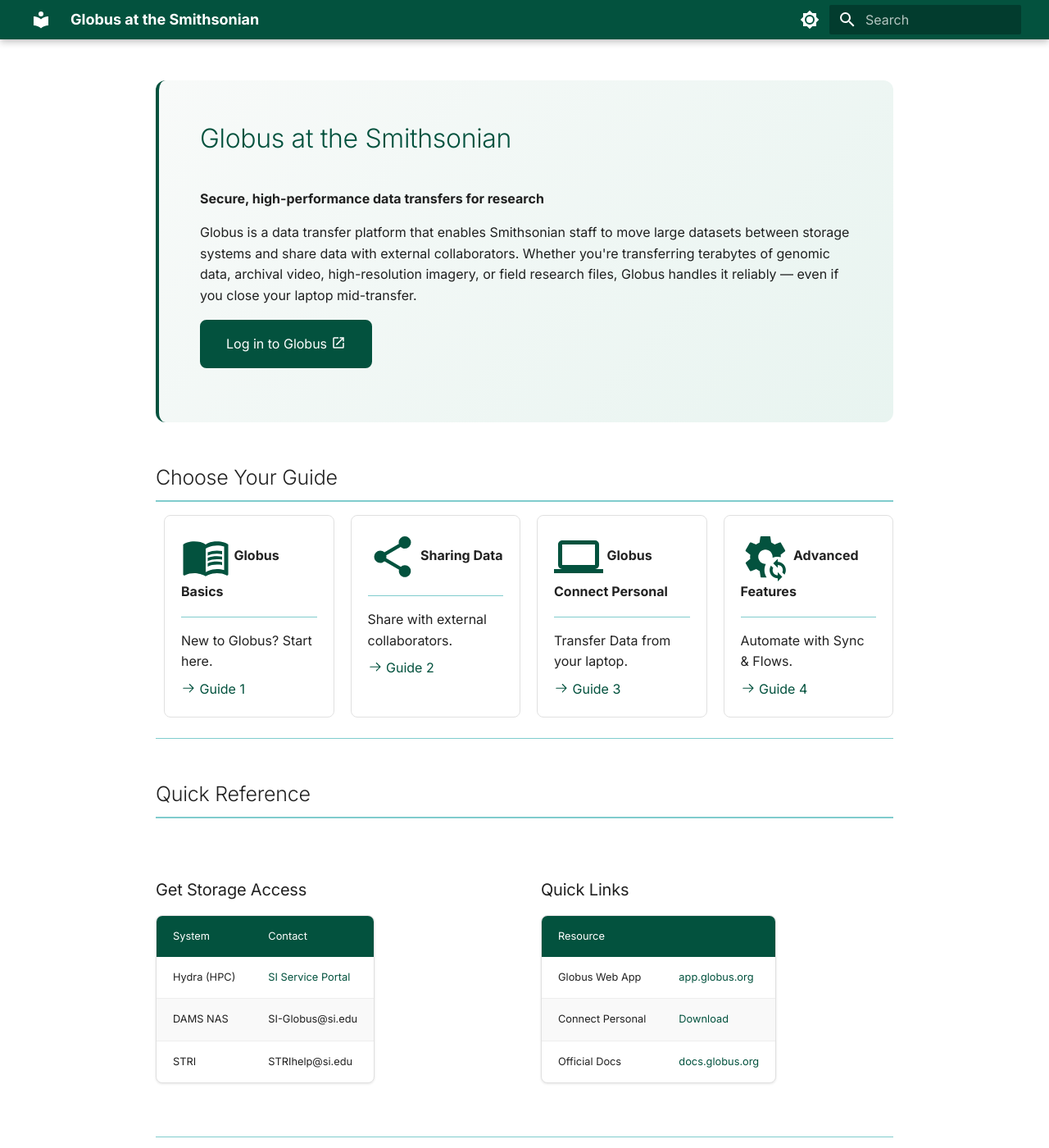
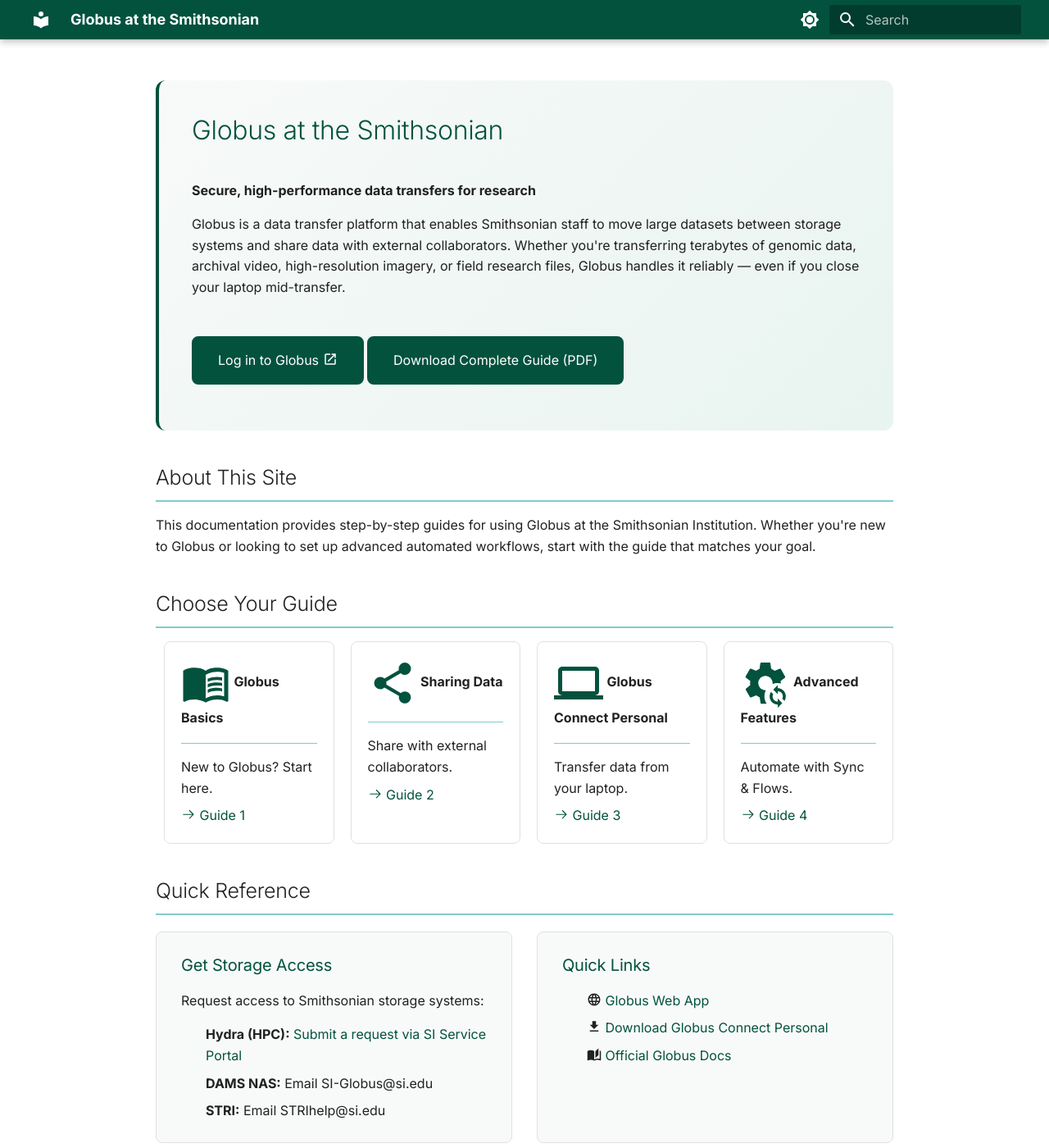
Before and after one commit to Smithsonian/globus-docs, an MkDocs documentation site: the page built from docs/index.md, in a window 1280 px wide and 1400 px high. Shown: the whole window at 82% size. Built offline with MkDocs 1.6.1 and Material for MkDocs 9.7.7, drawn with Linux system fonts in a browser that asks for light colours; some of the changed text lies outside the part shown.

Commit message:
updates to mkdocs

```diff
--- a/docs/index.md
+++ b/docs/index.md
@@ -12,9 +12,18 @@
 
 Globus is a data transfer platform that enables Smithsonian staff to move large datasets between storage systems and share data with external collaborators. Whether you're transferring terabytes of genomic data, archival video, high-resolution imagery, or field research files, Globus handles it reliably — even if you close your laptop mid-transfer.
 
+<div class="hero-buttons" markdown>
+
 [Log in to Globus :material-open-in-new:](https://app.globus.org){ .md-button .md-button--primary }
+[Download Complete Guide (PDF)](pdfs/globus-complete-guide.pdf){ .md-button }
 
 </div>
+
+</div>
+
+## About This Site
+
+This documentation provides step-by-step guides for using Globus at the Smithsonian Institution. Whether you're new to Globus or looking to set up advanced automated workflows, start with the guide that matches your goal.
 
 ## Choose Your Guide
 
@@ -40,7 +49,7 @@
 
     ---
 
-    Transfer Data from your laptop.
+    Transfer data from your laptop.
 
     [:octicons-arrow-right-24: Guide 3](guide3-globus-connect-personal.md)
 
@@ -54,53 +63,37 @@
 
 </div>
 
----
-
 ## Quick Reference
 
-<div class="table-grid" markdown>
+<div class="quick-ref-grid" markdown>
 
-<div markdown>
+<div class="quick-ref-box" markdown>
 
 ### Get Storage Access
 
-| System | Contact |
-|--------|---------|
-| Hydra (HPC) | [SI Service Portal](https://smithsonianprod.servicenowservices.com/si?id=sc_cat_item&sys_id=962e05331b96e05078932f41f54bcb3b) |
-| DAMS NAS | SI-Globus@si.edu |
-| STRI | STRIhelp@si.edu |
+Request access to Smithsonian storage systems:
+
+- **Hydra (HPC):** [Submit a request via SI Service Portal](https://smithsonianprod.servicenowservices.com/si?id=sc_cat_item&sys_id=962e05331b96e05078932f41f54bcb3b)
+- **DAMS NAS:** Email SI-Globus@si.edu
+- **STRI:** Email STRIhelp@si.edu
 
 </div>
 
-<div markdown>
+<div class="quick-ref-box" markdown>
 
 ### Quick Links
 
-| Resource | |
-|----------|--|
-| Globus Web App | [app.globus.org](https://app.globus.org) |
-| Connect Personal | [Download](https://www.globus.org/globus-connect-personal) |
-| Official Docs | [docs.globus.org](https://docs.globus.org) |
+- :material-web: [Globus Web App](https://app.globus.org)
+- :material-download: [Download Globus Connect Personal](https://www.globus.org/globus-connect-personal)
+- :material-book-open-page-variant: [Official Globus Docs](https://docs.globus.org)
 
 </div>
 
 </div>
 
----
-
 ## Need Help?
 
-<div style="text-align: center; padding: 1.5rem 0;" markdown>
-
 **General Support:** SI-Globus@si.edu · **Hydra:** SI-HPC@si.edu · **STRI:** STRIhelp@si.edu
-
-</div>
-
-<div class="button-row" markdown>
-
-[Download Complete Guide (PDF)](pdfs/globus-complete-guide.pdf){ .md-button }
-
-</div>
 
 ---
 
--- a/docs/stylesheets/extra.css
+++ b/docs/stylesheets/extra.css
@@ -1,4 +1,6 @@
-/* ODI Brand Colors */
+/* ===========================================
+   Colors
+   =========================================== */
 :root {
   /* Primary Colors */
   --odi-dark-green: #03523E;
@@ -27,7 +29,9 @@
   --md-typeset-a-color: #80CCCD;
 }
 
-/* Header styling */
+/* ===========================================
+   Header & Navigation
+   =========================================== */
 .md-header {
   background-color: var(--odi-dark-green);
 }
@@ -41,12 +45,13 @@
   width: auto;
 }
 
-/* Navigation tabs */
 .md-tabs {
   background-color: var(--odi-dark-green);
 }
 
-/* Links */
+/* ===========================================
+   Links
+   =========================================== */
 .md-typeset a {
   color: var(--odi-dark-green);
 }
@@ -55,11 +60,18 @@
   color: var(--odi-light-green);
 }
 
-/* Buttons */
+/* ===========================================
+   Buttons
+   =========================================== */
 .md-typeset .md-button {
   background-color: var(--odi-dark-green);
   border-color: var(--odi-dark-green);
   color: white;
+  border-radius: 8px;
+  padding: 0.75rem 1.5rem;
+  font-weight: 500;
+  text-transform: none;
+  letter-spacing: 0;
 }
 
 .md-typeset .md-button:hover {
@@ -72,7 +84,9 @@
   border-color: var(--odi-dark-green);
 }
 
-/* Card grid styling */
+/* ===========================================
+   Card Grid
+   =========================================== */
 .md-typeset .grid.cards > ul {
   display: grid;
   grid-template-columns: repeat(auto-fit, minmax(280px, 1fr));
@@ -84,7 +98,7 @@
 .md-typeset .grid.cards > ul > li {
   border: 1px solid #e0e0e0;
   border-radius: 8px;
-  padding: 1.5rem;
+  padding: 1rem;
   background: white;
   transition: all 0.2s ease;
 }
@@ -99,7 +113,29 @@
   border-color: var(--md-default-fg-color--lightest);
 }
 
-/* Admonitions with ODI colors */
+/* Four cards per row on desktop */
+@media (min-width: 900px) {
+  .md-typeset .grid.cards > ul {
+    grid-template-columns: repeat(4, 1fr);
+  }
+}
+
+/* Icon colors in cards */
+.md-typeset .grid.cards .twemoji,
+.md-typeset .grid.cards .emojione,
+.md-typeset .grid.cards svg {
+  color: var(--odi-dark-green);
+}
+
+/* Larger icons in cards */
+.md-typeset .grid.cards .lg {
+  font-size: 2rem;
+  color: var(--odi-dark-green);
+}
+
+/* ===========================================
+    ODI Colors
+   =========================================== */
 .md-typeset .admonition.note,
 .md-typeset details.note {
   border-color: var(--odi-dark-blue);
@@ -130,84 +166,17 @@
   background-color: rgba(240, 131, 67, 0.1);
 }
 
-/* Table styling */
-.md-typeset table:not([class]) th {
-  background-color: var(--odi-dark-green);
-  color: white;
-}
-
-/* Footer */
-.md-footer {
-  background-color: var(--odi-dark-green);
-}
-
-/* Search highlight */
-.md-search__input::placeholder {
-  color: rgba(255, 255, 255, 0.7);
-}
-
-/* Code blocks */
-.md-typeset code {
-  background-color: rgba(128, 204, 205, 0.15);
-  color: var(--odi-dark-green);
-}
-
-/* Horizontal rules */
-.md-typeset hr {
-  border-color: var(--odi-light-blue);
-}
-
-/* Icon colors in cards */
-.md-typeset .grid.cards .twemoji,
-.md-typeset .grid.cards .emojione,
-.md-typeset .grid.cards svg {
-  color: var(--odi-dark-green);
-}
-
-/* Mermaid diagram styling */
-.mermaid {
-  background: transparent;
-}
-
-/* Subtitle styling */
-.subtitle {
-  font-size: 1.3rem;
-  color: #666;
-  margin-top: -0.5rem;
-  margin-bottom: 1.5rem;
-}
-
-/* Larger icons in cards */
-.md-typeset .grid.cards .lg {
-  font-size: 2rem;
-  color: var(--odi-dark-green);
-}
-
-/* Center the home page content */
-.md-content__inner {
-  max-width: 900px;
-  margin: 0 auto;
-}
-
-/* Four cards per row on desktop */
-@media (min-width: 900px) {
-  .md-typeset .grid.cards > ul {
-    grid-template-columns: repeat(4, 1fr);
-  }
-}
-
-/* Smaller card padding for 4-column layout */
-.md-typeset .grid.cards > ul > li {
-  padding: 1rem;
-}
-
+/* ===========================================
+   Tables
+   =========================================== */
 .md-typeset table:not([class]) {
   border-radius: 8px;
   overflow: hidden;
   box-shadow: 0 1px 3px rgba(0, 0, 0, 0.1);
   border: 1px solid #e0e0e0;
   display: inline-table;
-  min-width: 50%;
+  width: 100%;
+  min-width: unset;
 }
 
 .md-typeset table:not([class]) th {
@@ -241,13 +210,66 @@
   background-color: rgba(8, 162, 121, 0.08);
 }
 
-/* Professional button styling */
-.md-typeset .md-button {
-  border-radius: 8px;
-  padding: 0.75rem 1.5rem;
-  font-weight: 500;
-  text-transform: none;
-  letter-spacing: 0;
+/* ===========================================
+   Footer
+   =========================================== */
+.md-footer {
+  background-color: var(--odi-dark-green);
+}
+
+/* ===========================================
+   Search
+   =========================================== */
+.md-search__input::placeholder {
+  color: rgba(255, 255, 255, 0.7);
+}
+
+/* ===========================================
+   Code Blocks
+   =========================================== */
+.md-typeset code {
+  background-color: rgba(128, 204, 205, 0.15);
+  color: var(--odi-dark-green);
+}
+
+/* ===========================================
+   Horizontal Rules
+   =========================================== */
+.md-typeset hr {
+  border-color: var(--odi-light-blue);
+}
+
+/* ===========================================
+   Mermaid Diagrams
+   =========================================== */
+.mermaid {
+  background: transparent;
+}
+
+/* ===========================================
+   Typography
+   =========================================== */
+.subtitle {
+  font-size: 1.3rem;
+  color: #666;
+  margin-top: -0.5rem;
+  margin-bottom: 1.5rem;
+}
+
+/* Section headers with underline */
+.md-typeset h2 {
+  border-bottom: 2px solid var(--odi-light-blue);
+  padding-bottom: 0.5rem;
+  margin-top: 2rem;
+}
+
+/* ===========================================
+   Page Layout
+   =========================================== */
+/* Center the home page content */
+.md-content__inner {
+  max-width: 900px;
+  margin: 0 auto;
 }
 
 /* Hide TOC on home page */
@@ -260,20 +282,14 @@
   max-width: 100%;
 }
 
-/* Two-column layout for tables */
-.table-grid {
-  display: grid;
-  grid-template-columns: repeat(auto-fit, minmax(300px, 1fr));
-  gap: 2rem;
-  margin: 2rem 0;
-}
-
-/* Hero section styling */
+/* ===========================================
+   Hero Section
+   =========================================== */
 .hero {
   background: linear-gradient(135deg, #f8faf9 0%, #e8f4f0 100%);
   border-radius: 12px;
-  padding: 2.5rem;
-  margin-bottom: 2rem;
+  padding: 2rem;
+  margin-bottom: 1.5rem;
   border-left: 4px solid var(--odi-dark-green);
 }
 
@@ -282,23 +298,60 @@
   color: var(--odi-dark-green);
 }
 
-/* Section headers */
-.md-typeset h2 {
-  border-bottom: 2px solid var(--odi-light-blue);
-  padding-bottom: 0.5rem;
-  margin-top: 2.5rem;
+/* Hero buttons side by side */
+.hero-buttons {
+  display: flex;
+  gap: 1rem;
+  flex-wrap: wrap;
+  margin-top: 1.5rem;
 }
 
-/* Compact tables */
-.md-typeset table:not([class]) {
-  width: 100%;
-  min-width: unset;
+[data-md-color-scheme="slate"] .hero {
+  background: linear-gradient(135deg, #1e1e1e 0%, #2d3a36 100%);
 }
 
-/* Footer buttons centered */
-.button-row {
-  display: flex;
-  gap: 1rem;
-  justify-content: center;
-  margin: 2rem 0;
+/* ===========================================
+   Quick Reference Section
+   =========================================== */
+.quick-ref-grid {
+  display: grid;
+  grid-template-columns: repeat(auto-fit, minmax(300px, 1fr));
+  gap: 1.5rem;
+  margin: 1rem 0;
 }
+
+.quick-ref-box {
+  background: #f8faf9;
+  border-radius: 8px;
+  padding: 1.25rem 1.5rem;
+  border: 1px solid #e0e0e0;
+}
+
+.quick-ref-box h3 {
+  margin-top: 0;
+  font-size: 1rem;
+  color: var(--odi-dark-green);
+  border-bottom: none;
+  padding-bottom: 0;
+}
+
+.quick-ref-box ul {
+  margin: 0.75rem 0 0 0;
+  padding-left: 0;
+  list-style: none;
+}
+
+.quick-ref-box li {
+  margin-bottom: 0.5rem;
+  padding-left: 0;
+}
+
+.quick-ref-box li::before {
+  content: none;
+}
+
+/* Dark mode support for quick-ref boxes */
+[data-md-color-scheme="slate"] .quick-ref-box {
+  background: var(--md-default-bg-color);
+  border-color: var(--md-default-fg-color--lightest);
+}
```
